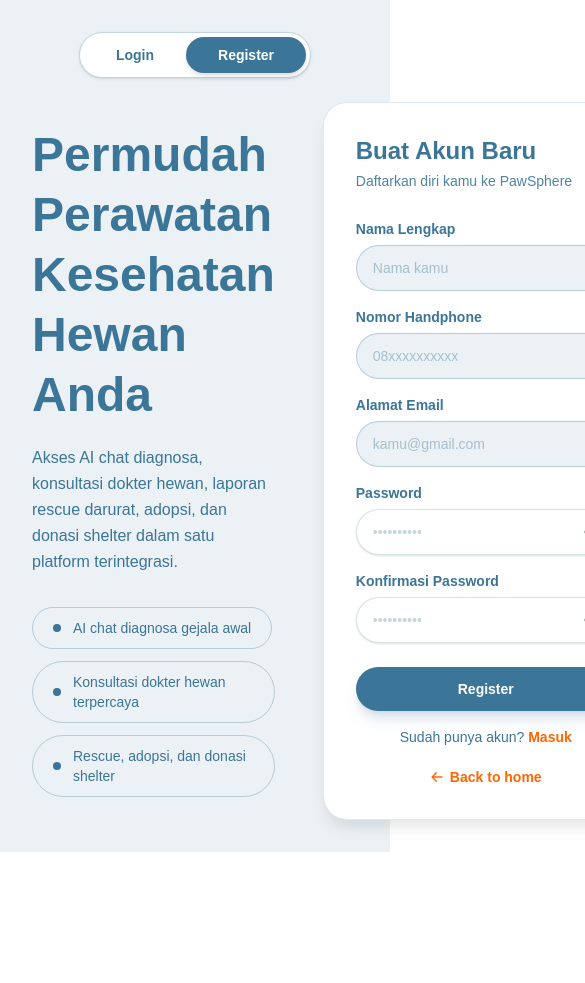
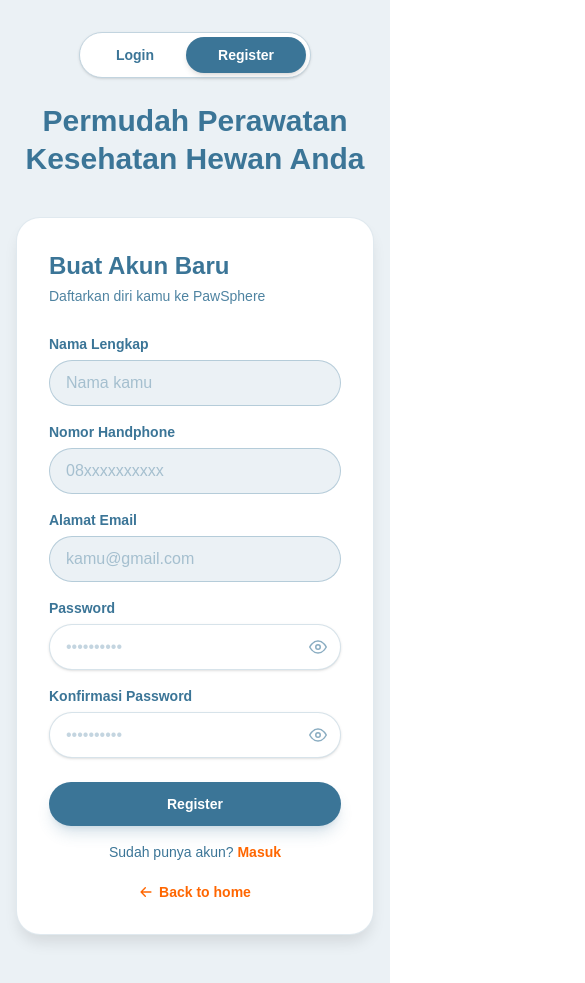
Before and after one commit to deandamanik/pawsphere-frontend, a React (Vite) app: page /register in a window 390 px wide. Shown: the top 983 px of the page, 585 px wide, since content can reach past the window. Before the commit the page ends 852 px from the top, so only its background shows below. Built offline with nearby package versions, Linux system fonts and the light colour scheme.

Commit message:
feat(ui): implement mobile responsiveness for auth layouts and navbar

```diff
--- a/src/components/auth/AuthFeatures.jsx
+++ b/src/components/auth/AuthFeatures.jsx
@@ -12,19 +12,20 @@ const AuthFeatures = () => {
       initial={{ opacity: 0, x: -30 }}
       animate={{ opacity: 1, x: 0 }}
       transition={{ duration: 0.5 }}
-      className="flex-1"
+      className="flex-1 text-center md:text-left flex flex-col items-center md:items-start w-full"
     >
-      <h1 className="text-5xl font-bold text-brand-blue-normal leading-tight mb-5">
-        Permudah Perawatan <br />
-        Kesehatan Hewan <br />
+      <h1 className="text-3xl sm:text-4xl md:text-5xl font-bold text-brand-blue-normal leading-tight mb-0 md:mb-5">
+        Permudah Perawatan <br className="hidden sm:block" />
+        Kesehatan Hewan <br className="hidden sm:block" />
         Anda
       </h1>
-      <p className="text-brand-blue-normal text-base leading-relaxed mb-8 max-w-md">
+
+      <p className="hidden md:block text-brand-blue-normal text-base leading-relaxed mb-8 max-w-md">
         Akses AI chat diagnosa, konsultasi dokter hewan, laporan rescue darurat,
         adopsi, dan donasi shelter dalam satu platform terintegrasi.
       </p>
 
-      <div className="flex flex-col gap-3">
+      <div className="hidden md:flex flex-col gap-3">
         {features.map((item) => (
           <div
             key={item}
--- a/src/components/auth/AuthInput.jsx
+++ b/src/components/auth/AuthInput.jsx
@@ -10,9 +10,10 @@ const AuthInput = ({ label, type = 'text', name, value, onChange, placeholder, .
         value={value}
         onChange={onChange}
         placeholder={placeholder}
-        className="w-full px-4 py-3 rounded-xl bg-brand-blue-light border border-brand-blue-normal/30
+        className="w-full px-4 py-2.5 md:py-3 rounded-xl bg-brand-blue-light border border-brand-blue-normal/30
                   text-brand-blue-normal placeholder:text-brand-blue-normal/40
-                  focus:outline-none focus:border-brand-blue-normal text-sm transition-colors"
+                  focus:outline-none focus:border-brand-blue-normal
+                  text-base md:text-sm transition-colors"
         {...props}
       />
     </div>
--- a/src/components/auth/AuthLayout.jsx
+++ b/src/components/auth/AuthLayout.jsx
@@ -2,9 +2,11 @@ import AuthFeatures from './AuthFeatures';
 
 const AuthLayout = ({ children }) => {
   return (
-    <div className="flex flex-1 items-center justify-between max-w-6xl mx-auto w-full px-8 pb-8 pt-4 gap-12">
+    <div className="flex flex-col md:flex-row flex-1 items-center justify-center md:justify-between max-w-6xl mx-auto w-full px-4 sm:px-8 pb-12 pt-4 gap-10 md:gap-12">
       <AuthFeatures />
-      {children}
+      <div className="w-full max-w-md flex justify-center md:justify-end">
+        {children}
+      </div>
     </div>
   );
 };
--- a/src/components/auth/AuthPasswordInput.jsx
+++ b/src/components/auth/AuthPasswordInput.jsx
@@ -16,9 +16,10 @@ const AuthPasswordInput = ({ label, name, value, onChange, placeholder }) => {
           value={value}
           onChange={onChange}
           placeholder={placeholder}
-          className="w-full px-4 py-3 pr-11 rounded-xl bg-white border border-brand-blue-normal/20
+          className="w-full px-4 py-2.5 md:py-3 pr-11 rounded-xl bg-white border border-brand-blue-normal/20
                     text-brand-blue-normal placeholder:text-brand-blue-normal/30
-                    focus:outline-none focus:border-brand-blue-normal text-sm transition-colors shadow-sm"
+                    focus:outline-none focus:border-brand-blue-normal
+                    text-base md:text-sm transition-colors shadow-sm"
         />
         <button
           type="button"
--- a/src/components/layout/Navbar.jsx
+++ b/src/components/layout/Navbar.jsx
@@ -65,17 +65,18 @@ const Navbar = ({ isLoggedIn = false, handleLogout }) => {
     <>
     <nav className={`font-poppins w-full sticky top-0 z-50 transition-all duration-500 ${
         scrolled
-          ? 'bg-brand-blue-dark backdrop-blur-md py-3'
-          : 'bg-brand-blue-dark py-5'
+          ? 'bg-brand-blue-dark backdrop-blur-md py-2 md:py-3 shadow-lg'
+          : 'bg-brand-blue-dark py-3 md:py-5'
       }`}>
         <div className="max-w-7xl mx-auto px-4 sm:px-6 lg:px-8">
-          <div className="flex items-center justify-between h-16">
-            <div className="shrink-0">
+          <div className="flex items-center justify-between h-14 md:h-16">
+
+            <div className="shrink-0 flex items-center">
               <Link to="/">
                 <img
                   src={logoPawsphere}
                   alt="Pawsphere Logo"
-                  className="h-12 w-auto cursor-pointer hover:scale-105 transition-transform"
+                  className="h-9 md:h-12 w-auto cursor-pointer hover:scale-105 transition-transform"
                 />
               </Link>
             </div>
@@ -105,7 +106,6 @@ const Navbar = ({ isLoggedIn = false, handleLogout }) => {
                   <span className="relative z-10">{item.name}</span>
                 </Link>
               ))}
-
               <div
                 className="relative group"
                 onMouseEnter={() => setIsDropdownOpen(true)}
@@ -143,7 +143,6 @@ const Navbar = ({ isLoggedIn = false, handleLogout }) => {
                 </AnimatePresence>
               </div>
             </div>
-
             <div className="hidden lg:flex items-center">
               {!isLoggedIn ? (
                 <div className="flex items-center bg-brand-orange rounded-full p-1 border border-brand-orange shadow-lg">
@@ -163,14 +162,17 @@ const Navbar = ({ isLoggedIn = false, handleLogout }) => {
                 </button>
               )}
             </div>
-
-            <div className="lg:hidden">
-              <button onClick={() => setIsMobileMenuOpen(!isMobileMenuOpen)} className="p-2 text-white outline-none z-50 relative cursor-pointer">
-                <svg className="h-8 w-8" fill="none" viewBox="0 0 24 24" stroke="currentColor">
+            <div className="lg:hidden flex items-center">
+              <button
+                onClick={() => setIsMobileMenuOpen(!isMobileMenuOpen)}
+                className="p-1 text-white outline-none z-50 relative cursor-pointer"
+              >
+                <svg className="h-7 w-7" fill="none" viewBox="0 0 24 24" stroke="currentColor">
                   <path strokeLinecap="round" strokeLinejoin="round" strokeWidth={2} d={isMobileMenuOpen ? "M6 18L18 6M6 6l12 12" : "M4 6h16M4 12h16M4 18h16"} />
                 </svg>
               </button>
             </div>
+
           </div>
         </div>
       </nav>
```
Lines whose indentation alone changed are shown as unchanged.
